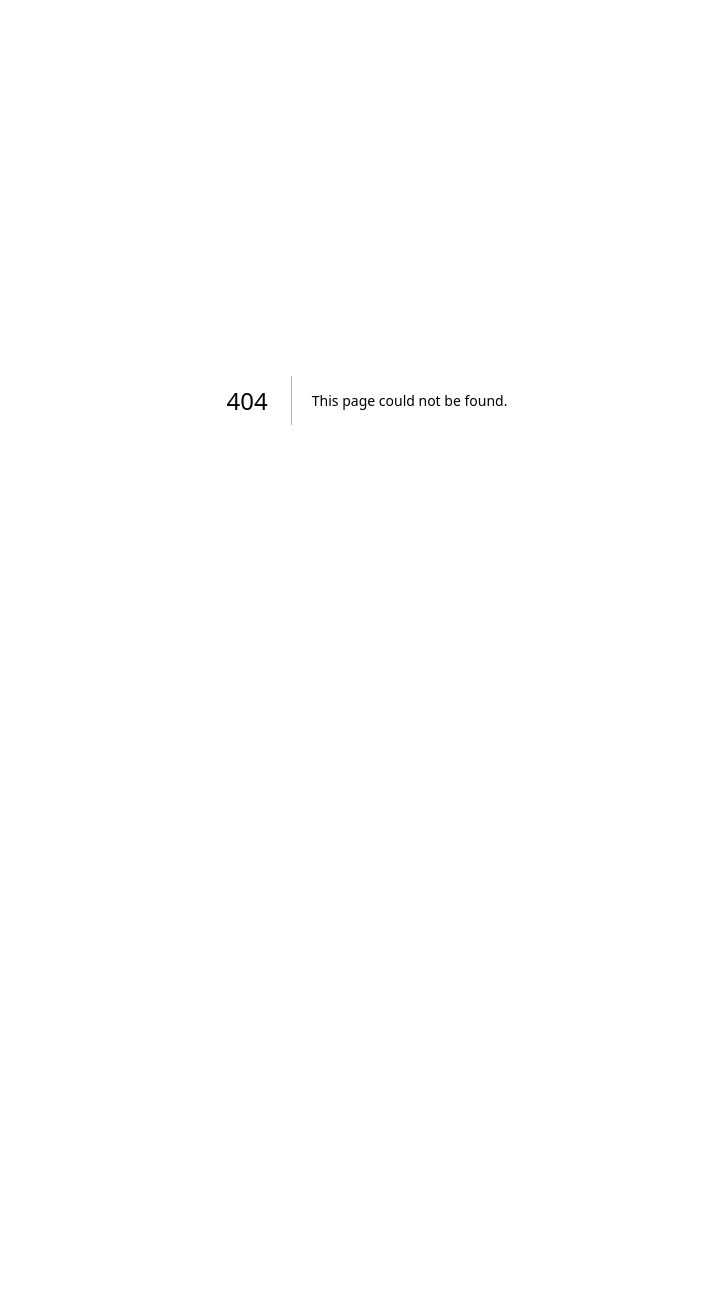
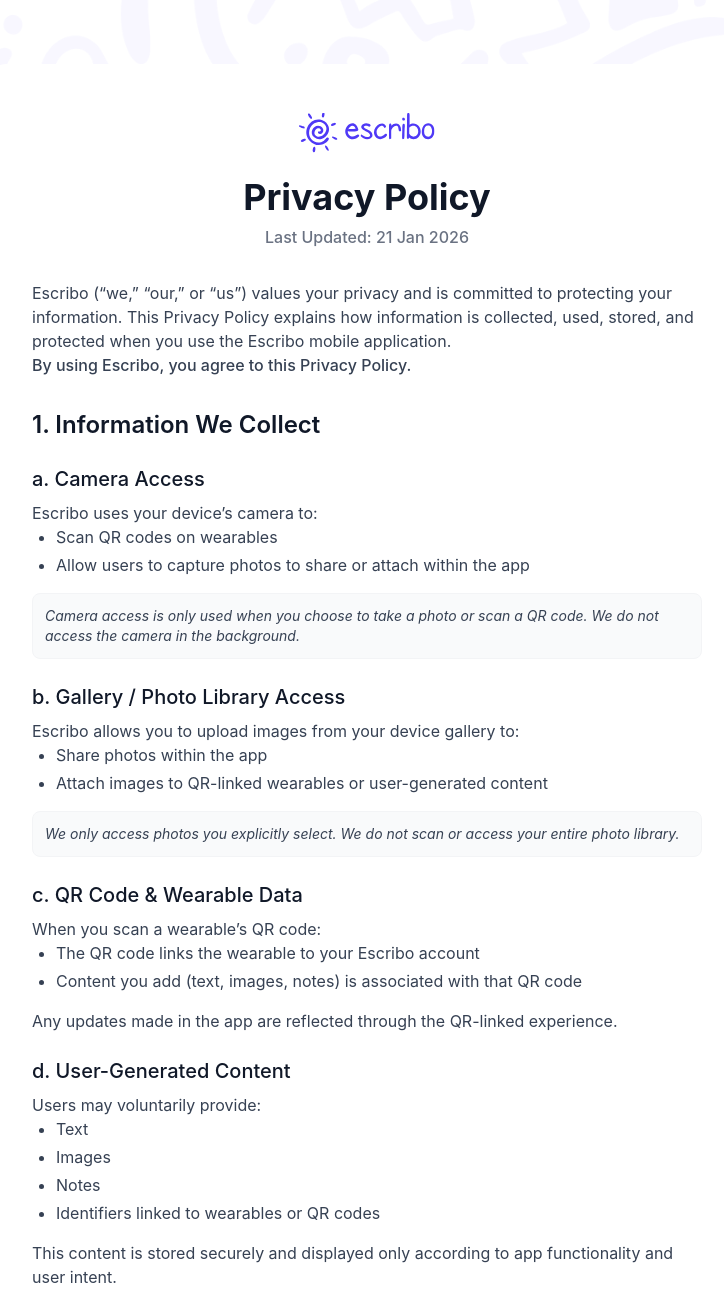
Before and after one commit to muren-ai/escribo-web, a Next.js app: page /privacy in a window 1280 px wide. Before the commit this address had no page. Shown: the top 1297 px of the page, without its empty margins (273-997 px from the left). Before the commit the page ends 800 px from the top, so only its background shows below. Built offline with nearby package versions, Linux system fonts and the light colour scheme.

Commit message:
feat: added a privacy policy page

```diff
--- /dev/null
+++ b/src/app/privacy/page.tsx
@@ -0,0 +1,158 @@
+import React from "react";
+
+export const metadata = {
+    title: "Privacy Policy - Escribo",
+    description: "Privacy Policy for Escribo mobile application.",
+};
+
+export default function PrivacyPolicy() {
+    return (
+        <div className="min-h-screen bg-transparent p-4 md:p-8 relative overflow-y-auto">
+            <div className="max-w-3xl mx-auto relative z-10 bg-white/90 backdrop-blur-sm p-6 md:p-12 rounded-3xl shadow-xl border border-white my-8">
+                <div className="flex flex-col items-center mb-8">
+                    <img src="/escribo-logo.svg" alt="Escribo" className="h-10 w-auto mb-6" />
+                    <h1 className="text-3xl md:text-4xl font-bold text-gray-900 mb-2">Privacy Policy</h1>
+                    <p className="text-gray-500 font-medium">Last Updated: 21 Jan 2026</p>
+                </div>
+
+                <div className="prose prose-lg prose-indigo max-w-none text-gray-700">
+                    <p>
+                        Escribo (“we,” “our,” or “us”) values your privacy and is committed to protecting your information.
+                        This Privacy Policy explains how information is collected, used, stored, and protected when you use
+                        the Escribo mobile application.
+                    </p>
+                    <p className="font-medium">
+                        By using Escribo, you agree to this Privacy Policy.
+                    </p>
+
+                    <h2 className="text-2xl font-semibold text-gray-900 mt-8 mb-4">1. Information We Collect</h2>
+
+                    <h3 className="text-xl font-medium text-gray-900 mt-6 mb-2">a. Camera Access</h3>
+                    <p>Escribo uses your device’s camera to:</p>
+                    <ul className="list-disc pl-6 space-y-1 mb-4">
+                        <li>Scan QR codes on wearables</li>
+                        <li>Allow users to capture photos to share or attach within the app</li>
+                    </ul>
+                    <p className="text-sm bg-gray-50 p-3 rounded-lg border border-gray-100 italic">
+                        Camera access is only used when you choose to take a photo or scan a QR code.
+                        We do not access the camera in the background.
+                    </p>
+
+                    <h3 className="text-xl font-medium text-gray-900 mt-6 mb-2">b. Gallery / Photo Library Access</h3>
+                    <p>Escribo allows you to upload images from your device gallery to:</p>
+                    <ul className="list-disc pl-6 space-y-1 mb-4">
+                        <li>Share photos within the app</li>
+                        <li>Attach images to QR-linked wearables or user-generated content</li>
+                    </ul>
+                    <p className="text-sm bg-gray-50 p-3 rounded-lg border border-gray-100 italic">
+                        We only access photos you explicitly select. We do not scan or access your entire photo library.
+                    </p>
+
+                    <h3 className="text-xl font-medium text-gray-900 mt-6 mb-2">c. QR Code & Wearable Data</h3>
+                    <p>When you scan a wearable’s QR code:</p>
+                    <ul className="list-disc pl-6 space-y-1 mb-4">
+                        <li>The QR code links the wearable to your Escribo account</li>
+                        <li>Content you add (text, images, notes) is associated with that QR code</li>
+                    </ul>
+                    <p>Any updates made in the app are reflected through the QR-linked experience.</p>
+
+                    <h3 className="text-xl font-medium text-gray-900 mt-6 mb-2">d. User-Generated Content</h3>
+                    <p>Users may voluntarily provide:</p>
+                    <ul className="list-disc pl-6 space-y-1 mb-4">
+                        <li>Text</li>
+                        <li>Images</li>
+                        <li>Notes</li>
+                        <li>Identifiers linked to wearables or QR codes</li>
+                    </ul>
+                    <p>This content is stored securely and displayed only according to app functionality and user intent.</p>
+
+                    <h3 className="text-xl font-medium text-gray-900 mt-6 mb-2">e. Device & Usage Information</h3>
+                    <p>We may collect limited technical information such as:</p>
+                    <ul className="list-disc pl-6 space-y-1 mb-4">
+                        <li>Device type and OS version</li>
+                        <li>App usage data</li>
+                        <li>Crash and performance logs</li>
+                    </ul>
+                    <p>This data is used solely to improve app performance and reliability.</p>
+
+
+                    <h2 className="text-2xl font-semibold text-gray-900 mt-8 mb-4">2. How We Use Your Information</h2>
+                    <p>We use collected data to:</p>
+                    <ul className="list-disc pl-6 space-y-1 mb-4">
+                        <li>Enable QR code scanning and wearable syncing</li>
+                        <li>Allow photo sharing via camera or gallery</li>
+                        <li>Store and display user-added content linked to QR codes</li>
+                        <li>Improve app functionality and user experience</li>
+                        <li>Ensure app security and stability</li>
+                    </ul>
+                    <p className="font-medium">We do not sell, rent, or share personal data for advertising purposes.</p>
+
+
+                    <h2 className="text-2xl font-semibold text-gray-900 mt-8 mb-4">3. Data Storage & Security</h2>
+                    <ul className="list-disc pl-6 space-y-1 mb-4">
+                        <li>Data is stored using industry-standard security practices</li>
+                        <li>Access is restricted to authorized systems</li>
+                        <li>Reasonable measures are taken to prevent unauthorized access, loss, or misuse</li>
+                    </ul>
+                    <p>No system is completely secure, and absolute security cannot be guaranteed.</p>
+
+
+                    <h2 className="text-2xl font-semibold text-gray-900 mt-8 mb-4">4. Data Sharing</h2>
+                    <p>Escribo does not share your personal data with third parties, except:</p>
+                    <ul className="list-disc pl-6 space-y-1 mb-4">
+                        <li>When required by law</li>
+                        <li>To comply with legal obligations</li>
+                        <li>To protect the rights, safety, or security of Escribo and its users</li>
+                    </ul>
+
+
+                    <h2 className="text-2xl font-semibold text-gray-900 mt-8 mb-4">5. User Control & Rights</h2>
+                    <p>You have the right to:</p>
+                    <ul className="list-disc pl-6 space-y-1 mb-4">
+                        <li>Choose what content you upload or share</li>
+                        <li>Manage camera and gallery permissions via device settings</li>
+                        <li>Request deletion of your data by contacting us</li>
+                    </ul>
+
+
+                    <h2 className="text-2xl font-semibold text-gray-900 mt-8 mb-4">6. Children’s Privacy</h2>
+                    <p>
+                        Escribo is not intended for children under 13 years of age.
+                        We do not knowingly collect personal data from children.
+                    </p>
+
+
+                    <h2 className="text-2xl font-semibold text-gray-900 mt-8 mb-4">7. Third-Party Services</h2>
+                    <p>We may use trusted third-party services for:</p>
+                    <ul className="list-disc pl-6 space-y-1">
+                        <li>Analytics</li>
+                        <li>Crash reporting</li>
+                    </ul>
+                    <p className="mt-2">
+                        These services receive only minimal, non-personal information and operate under their own privacy policies.
+                    </p>
+
+
+                    <h2 className="text-2xl font-semibold text-gray-900 mt-8 mb-4">8. Changes to This Policy</h2>
+                    <p>
+                        This Privacy Policy may be updated periodically. Any changes will be reflected with an updated “Last Updated” date.
+                    </p>
+
+
+                    <h2 className="text-2xl font-semibold text-gray-900 mt-8 mb-4">9. Contact Information</h2>
+                    <p>For privacy-related questions or data requests, contact us at:</p>
+                    <div className="mt-4 p-4 bg-secondary/30 rounded-xl border border-secondary text-center">
+                        <p className="font-medium text-gray-900">Email: <a href="mailto:info@escribo.ai" className="text-primary hover:underline">info@escribo.ai</a></p>
+                        <p className="font-medium text-gray-900">Website: <a href="https://www.escribo.ai" className="text-primary hover:underline">www.escribo.ai</a></p>
+                    </div>
+                </div>
+
+                <div className="mt-12 text-center pt-8 border-t border-gray-100">
+                    <a href="/" className="inline-flex items-center text-primary font-medium hover:text-primary-hover transition-colors">
+                        ← Back to Home
+                    </a>
+                </div>
+            </div>
+        </div>
+    );
+}
```
